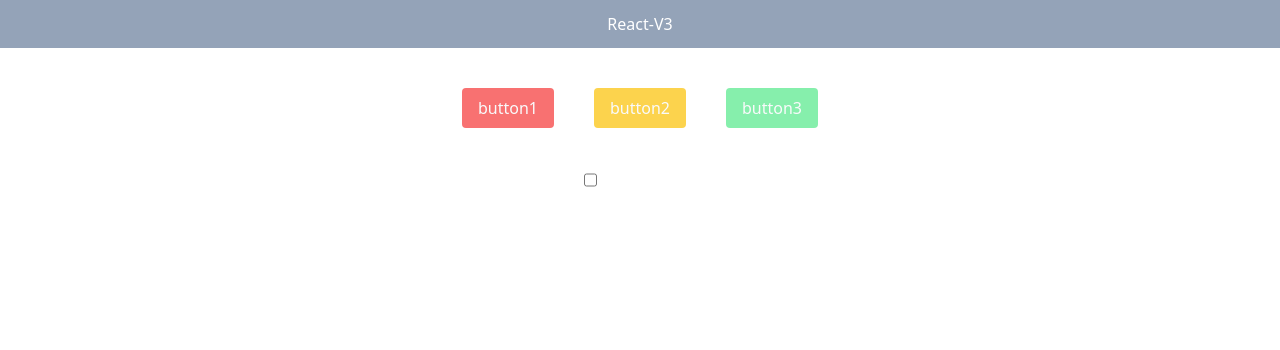
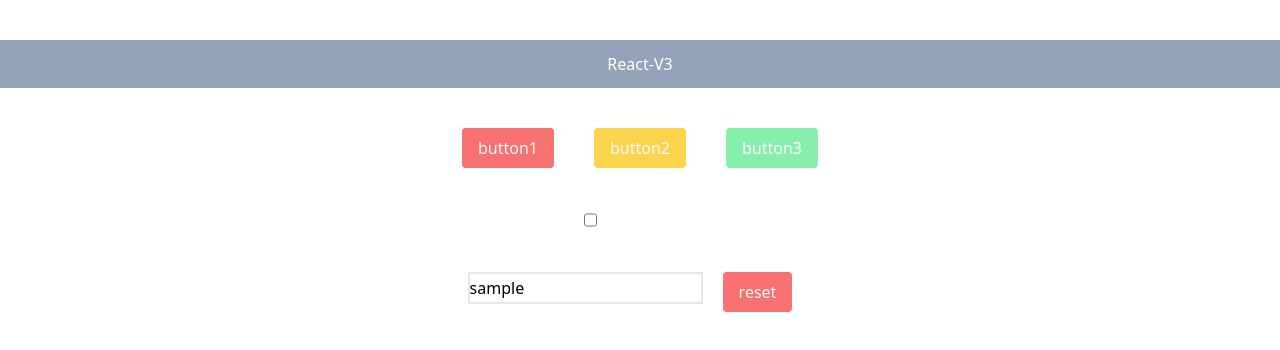
Before and after one commit to pj100-team/react-v3, a React (Create React App) app: page / in a window 1280 px wide. Shown: the top 350 px of the page. Built offline with nearby package versions, Linux system fonts and the light colour scheme.

Commit message:
practice3 answer

```diff
--- a/src/App.tsx
+++ b/src/App.tsx
@@ -9,10 +9,12 @@ const color: string = "text-[#f9fafb]";
 function App() {
   /* Question2 */
   const [textVisible, setTextVisibility] = useState(false);
+  /* Question3 */
+  const [inputText, setInputText] = useState("sample");
 
   return (
     <>
-      <div className="flex justify-center bg-slate-400 text-white py-3">
+      <div className="flex justify-center bg-slate-400 text-white py-3 my-10">
         <p>React-V3</p>
       </div>
       {/* Question1 */}
@@ -40,14 +42,14 @@ function App() {
         />
       </div>
       {/* Question2 */}
-      <div className="flex justify-center">
+      <div className="flex justify-center my-10">
         <Input
           type="checkbox"
           styles="flex justify-start"
           onChange={() =>
             textVisible ? setTextVisibility(false) : setTextVisibility(true)
           }
-        ></Input>
+        />
         {
           <label
             className={`block mx-2 ${
@@ -58,6 +60,27 @@ function App() {
           </label>
         }
       </div>
+      {/* Question3 */}
+      <div className="flex justify-center my-10">
+        <Input
+          type="text"
+          styles=" h-8 border-2"
+          value={inputText}
+          onChange={(event) => {
+            setInputText(event.target.value);
+            console.log(event.target.value);
+          }}
+        />
+        <Button
+          buttonName={"reset"}
+          borderColor={"bg-[#f87171]"}
+          backGroundColor={"bg-[#f87171]"}
+          color={color}
+          onClick={() => {
+            setInputText("");
+          }}
+        />
+      </div>
     </>
   );
 }
--- a/src/components/Button.tsx
+++ b/src/components/Button.tsx
@@ -15,7 +15,7 @@ const Button = ({
 }: Props) => {
   return (
     <button
-      className={`${color} ${backGroundColor} py-2 px-4 rounded mx-5 my-10`}
+      className={`${color} ${backGroundColor} py-2 px-4 rounded mx-5`}
       onClick={onClick}
     >
       {buttonName}
--- a/src/components/Input.tsx
+++ b/src/components/Input.tsx
@@ -1,12 +1,19 @@
-import React from "react";
+import React, { ChangeEvent } from "react";
 interface Props {
-  type: string;
+  type: "text" | "checkbox";
+  value?: string;
   styles: string;
-  onChange: () => void;
+  onChange: (event: ChangeEvent<HTMLInputElement>) => void;
 }
 
-const Input = ({ type, styles, onChange }: Props) => {
-  return <input type={type} onChange={onChange} className={styles} />;
+const Input = ({ type, styles, value, onChange }: Props) => {
+  if (type === "text") {
+    return (
+      <input type={type} value={value} onChange={onChange} className={styles} />
+    );
+  } else {
+    return <input type={type} onChange={onChange} className={styles} />;
+  }
 };
 
 export default Input;
```
